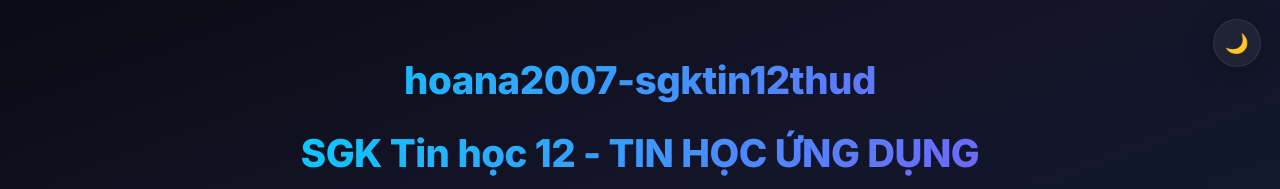
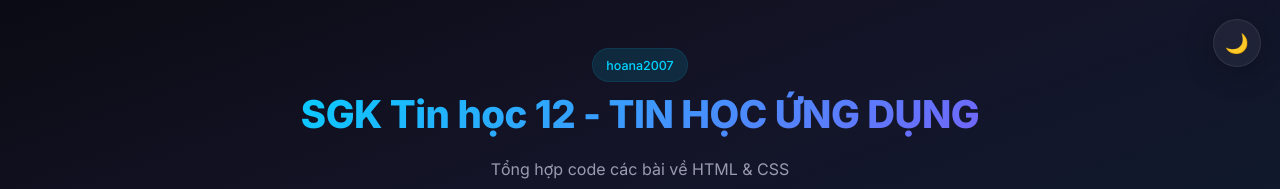
Before and after one commit to hoana2007/sgkTin12_THUD, a plain HTML site: page index.html in a window 1280 px wide. Shown: the top 189 px of the page. Drawn offline with Linux system fonts and the light colour scheme.

Commit message:
Change site title to header badge

```diff
--- a/index.html
+++ b/index.html
@@ -18,7 +18,7 @@
   <!-- Header -->
   <header class="site-header">
     <div class="header-content">
-      <h5 class="site-title">hoana2007-sgktin12thud</h5>
+      <h5 class="header-badge">hoana2007</h5>
       <h1 class="site-title">SGK Tin học 12 - TIN HỌC ỨNG DỤNG</h1>
       <p class="site-subtitle">Tổng hợp code các bài về HTML & CSS</p>
       <div class="header-badges">
```
